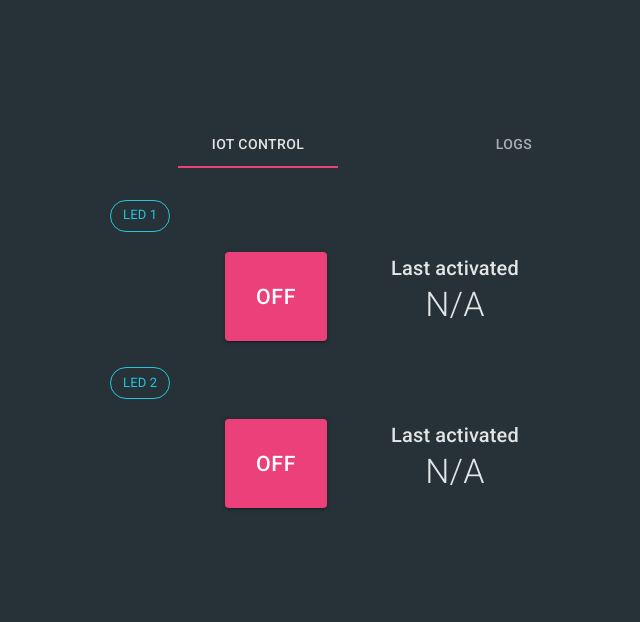
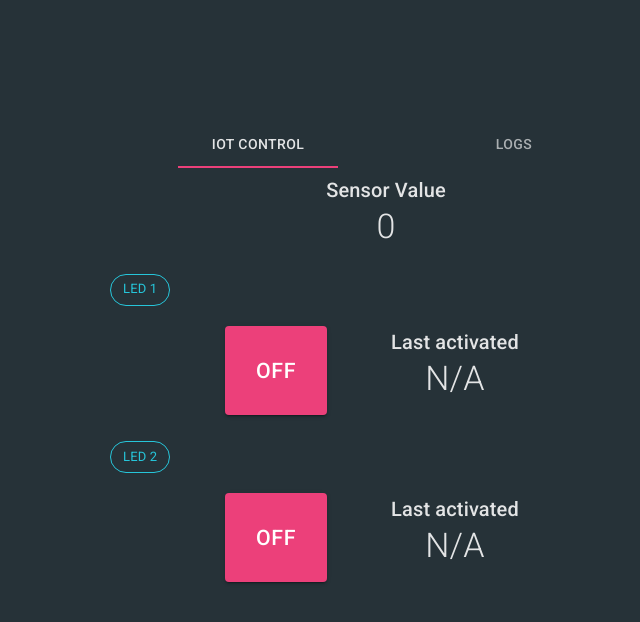
Before and after one commit to hira29/iot-control, a React (Create React App) app: page / in a window 1280 px wide. Shown: the top 622 px of the page, without its empty margins (254-894 px from the left). Built offline with nearby package versions, Linux system fonts and the light colour scheme; no server answers.

Commit message:
Add sensor value and get latest value periodically

```diff
--- a/src/pages/controller.jsx
+++ b/src/pages/controller.jsx
@@ -1,20 +1,67 @@
-import React from "react";
+import Box from "@material-ui/core/Box";
 import Chip from "@material-ui/core/Chip";
-import Box from "@material-ui/core/Box";
+import Grid from "@material-ui/core/Grid";
 import LED from "../components/LED";
+import React, {useEffect, useState} from "react"
+import Typography from "@material-ui/core/Typography";
+import axios from "axios";
 import { path, query } from "../utility/utils";
+import {makeStyles} from "@material-ui/core/styles";
 
+const useStyles = makeStyles(theme => ({
+  title : {
+    [theme.breakpoints.down("sm")]: {
+      fontSize: "11pt",
+    }
+  },
+  text : {
+    fontWeight: 300,
+    [theme.breakpoints.down("sm")]: {
+      fontSize: "13pt",
+    }
+  }
+}))
+
+let val = 0;
 const Simplecontrol = () => {
+  const [sensorvalue, setSensorValue] = useState(0);
+  const classes = useStyles();
+  query.sensor.size = 1
+
+  useEffect(() => {
+    console.log("yo")
+  })
+
+  setInterval(() => {
+    axios({
+      method: "post",
+      headers: {
+        "content-type": "application/json"
+      },
+      url: path.log.sensor,
+      data: query.sensor
+    })
+      .then(data => {
+        setSensorValue(data.data.data.content[0].data)
+      })
+      .catch(err => console.error(err))
+  }, 1000)
 
   return (
     <Box marginTop="0.4em">
+      <Box textAlign="center">
+        <Typography variant="h6" className={classes.title}>
+          Sensor Value
+        </Typography>
+        <Typography variant="h4" className={classes.text}>{sensorvalue}</Typography>
+      </Box>
       <Chip
         label="LED 1"
         variant="outlined"
         color="primary"
         style={{ marginTop: "2em" }}
       />
-      <LED led={path.led1} log={query.led1}/>
+        <LED led={path.led1} log={query.led1}/>
       <Chip
         label="LED 2"
         variant="outlined"
```
